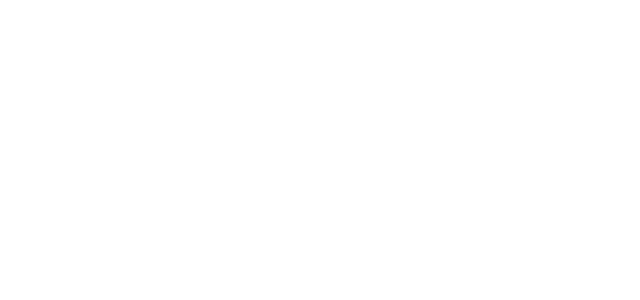
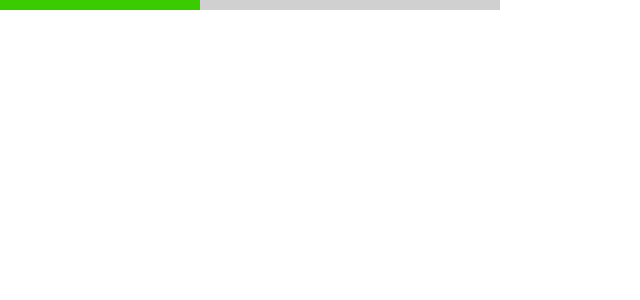
Before and after one commit to inuscript/example-motion-routing, a React (Create React App) app: page / in a window 1280 px wide. Shown: the top 300 px of the page, without its empty margins (0-640 px from the left). Built offline with nearby package versions, Linux system fonts and the light colour scheme.

Commit message:
progress

```diff
--- a/src/Progress.js
+++ b/src/Progress.js
@@ -1,6 +1,14 @@
 import React from "react"
 import { Motion, spring } from "react-motion"
-import styles from "./progress.css"
+import "./progress.css"
+
+const Bar = ({width}) => (
+  <div className={"progress"}>
+    <div className={"barBase"}>
+      <span className={"bar"} style={ {width: `${width}%`} } />
+    </div>
+  </div>
+)
 
 export class ProgressBar extends React.Component {
   shouldComponentUpdate(nextProps){
@@ -8,12 +16,8 @@
   }
   render() {
     const { progress } = this.props
-    return <Motion defaultStyle={{width: 0}} style={{width: spring(progress)}}>{value =>
-      <div className={styles.progress}>
-        <div className={styles.barBase}>
-          <span className={styles.bar} style={ {width: `${value.width}%`} } />
-        </div>
-      </div>
+    return <Motion defaultStyle={{width: 0}} style={{width: spring(progress)}}>{ (value) =>
+      <Bar width={value.width} />
     }</Motion>
   }
 }
```
